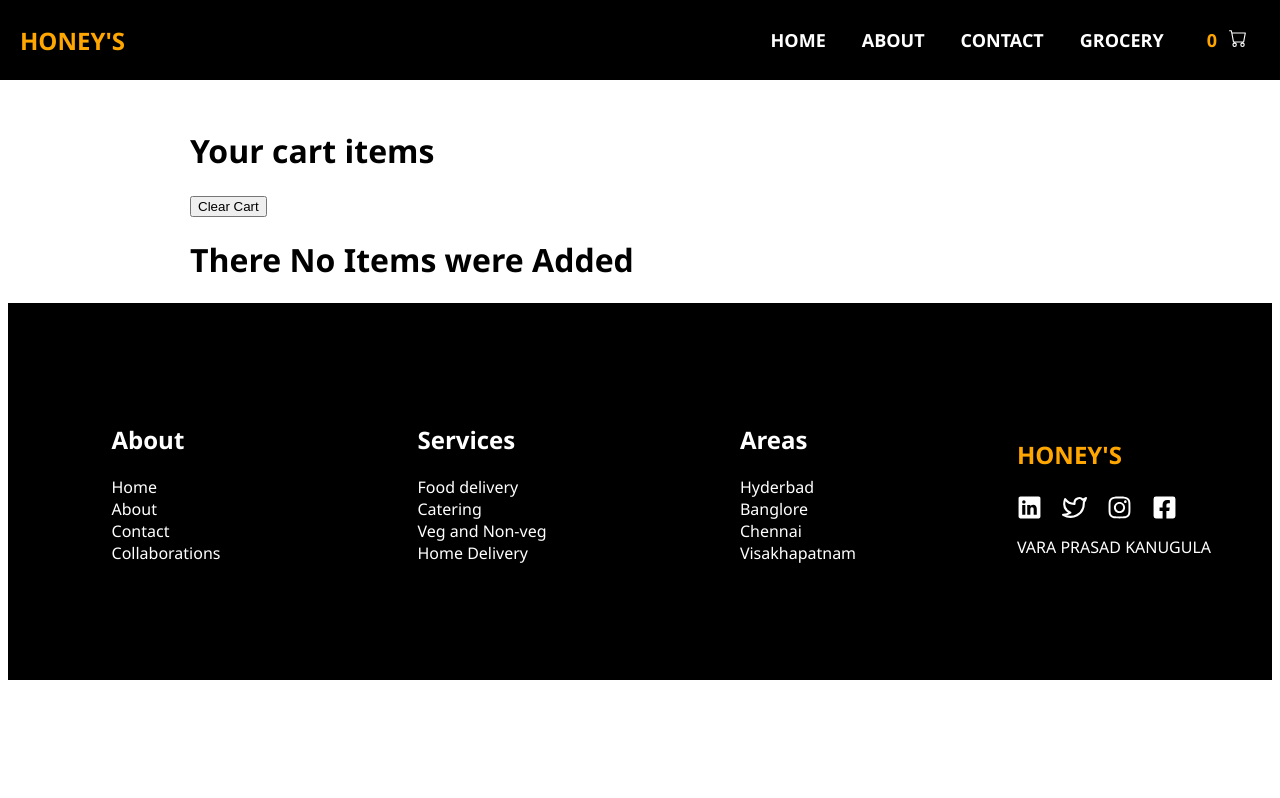
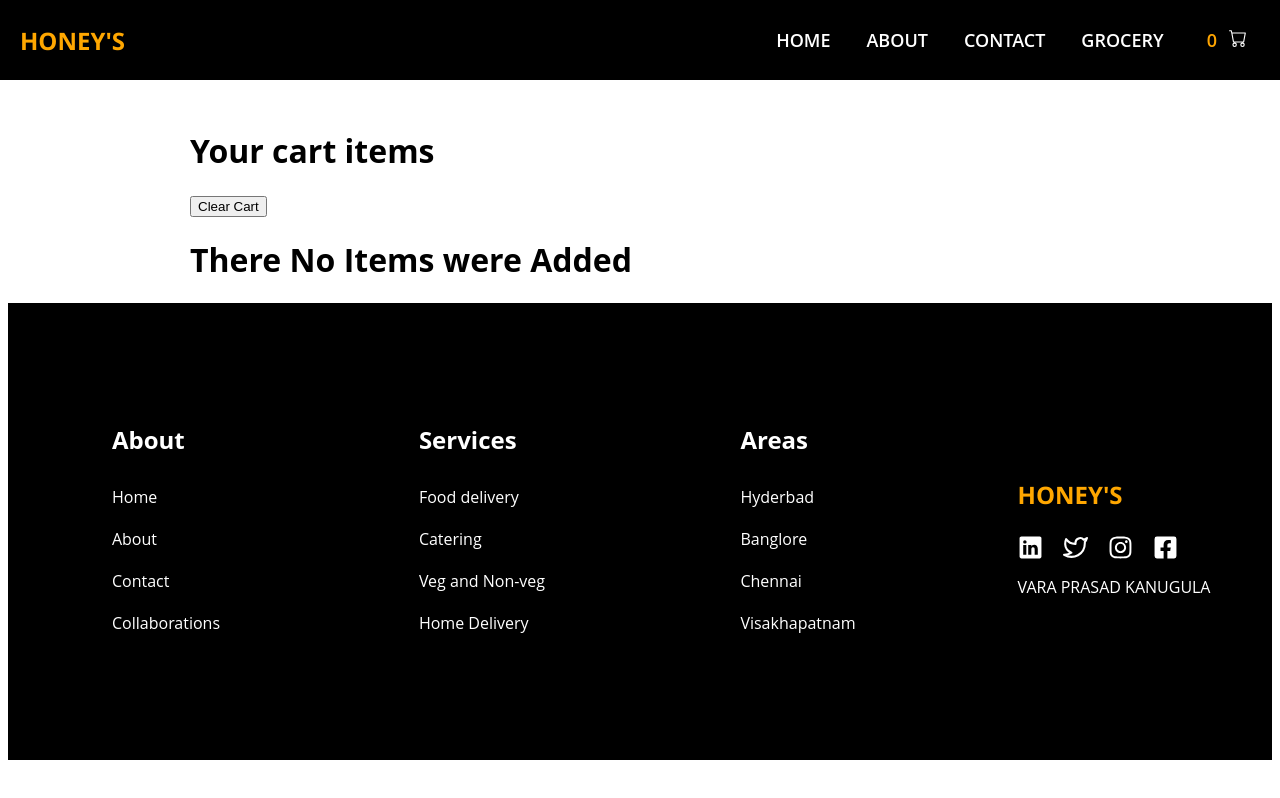
Before and after one commit to varaprasad5281/food-delivery-project, a React (Create React App) app: page /cart in a window 1280 px wide. Built offline with nearby package versions, Linux system fonts and the light colour scheme.

Commit message:
total price updated

```diff
--- a/package.json
+++ b/package.json
@@ -13,6 +13,7 @@
     "react-router-dom": "^6.22.2",
     "react-scripts": "5.0.1",
     "react-toastify": "^10.0.4",
+    "sass": "^1.82.0",
     "web-vitals": "^2.1.4"
   },
   "scripts": {
--- a/src/App.css
+++ b/src/App.css
@@ -1,5 +1,6 @@
 .App {
-  font-family: ProximaNova, arial, Helvetica Neue, sans-serif;
+  font-family: "Open Sans", "Helvetica Neue", "Helvetica", "Arial",
+    "Lucida Grande", sans-serif !important;
   padding: 0;
   margin: 0;
   line-height: normal;
@@ -272,6 +273,7 @@ h2.offer {
   height: 36px;
   bottom: 18px;
   left: 15%;
+  cursor: pointer;
   display: inline-block;
   height: 30px;
   width: 83px;
@@ -315,6 +317,7 @@ h2.offer {
 
 .menu-divider {
   border-bottom: 0.5px solid rgb(212, 199, 199);
+  margin-bottom: 20px;
 }
 
 .item-cost {
@@ -346,11 +349,19 @@ h2.offer {
   list-style: none;
   padding-left: 0px;
 }
+.footer-main ul li {
+  padding: 10px 0px;
+}
 
 .footer-main ul li a {
   color: white;
   list-style: none;
+  display: inline-block;
   text-decoration: none;
+}
+.footer-main ul li a:hover {
+  color: #ee9c00;
+  font-weight: bold;
 }
 
 .toast-container {
@@ -396,3 +407,7 @@ h2.offer {
   width: 100%;
   background-color: lightgray;
 }
+.price-bar {
+  display: flex;
+  justify-content: space-between;
+}
--- a/src/components/ItemList.js
+++ b/src/components/ItemList.js
@@ -2,6 +2,11 @@ import React from "react";
 import { IMG_CDN_URL } from "../utils/constants";
 
 const ItemList = ({ items, handleAddItem }) => {
+  const totalPrice = items.reduce(
+    (acc, curr) => acc + (curr?.card?.info?.price || 0),
+    0
+  );
+  if (items.filter) console.log("Total price", totalPrice);
   return (
     <div>
       <div className="item-description">
@@ -43,6 +48,11 @@ const ItemList = ({ items, handleAddItem }) => {
               <div className="menu-divider"></div>
             </div>
           ))}
+        <div className="price-bar">
+          <h2>Total Price: </h2>
+          <h2>Rs - {totalPrice / 100}</h2>
+        </div>
+        <div className="menu-divider"></div>
       </div>
     </div>
   );
--- a/src/components/RestaurantMenu.js
+++ b/src/components/RestaurantMenu.js
@@ -9,6 +9,7 @@ import useOnline from "../utils/useOnline";
 import ItemList from "./ItemList"; // Import the new ItemList component
 import { useDispatch } from "react-redux";
 import { addItem } from "../utils/cartSlice";
+import { BoxesLoaderComponent } from "./MenuShimmer";
 
 const RestaurantMenu = () => {
   const { resId } = useParams();
```
Also changed, not shown: src/components/MenuShimmer.js (added, +13 -0 lines), 1 other file (tests, documents, lock files or other folders).
